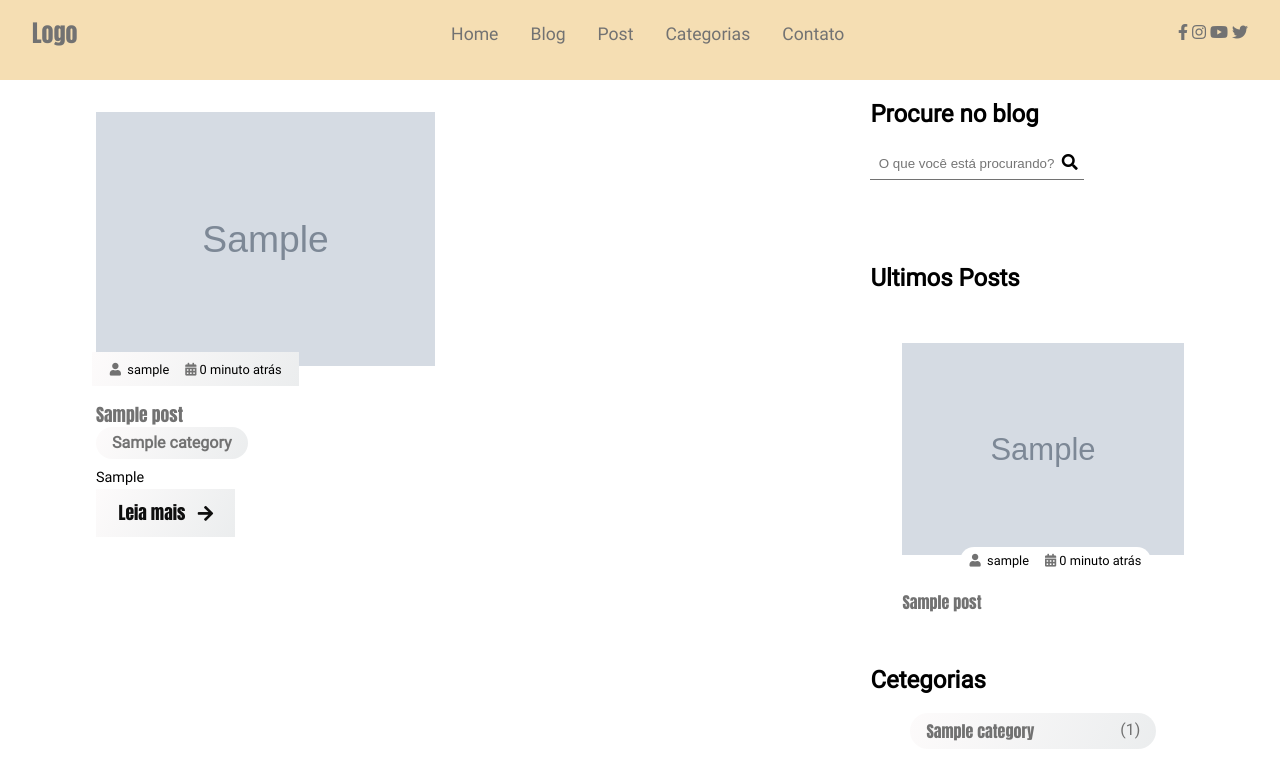
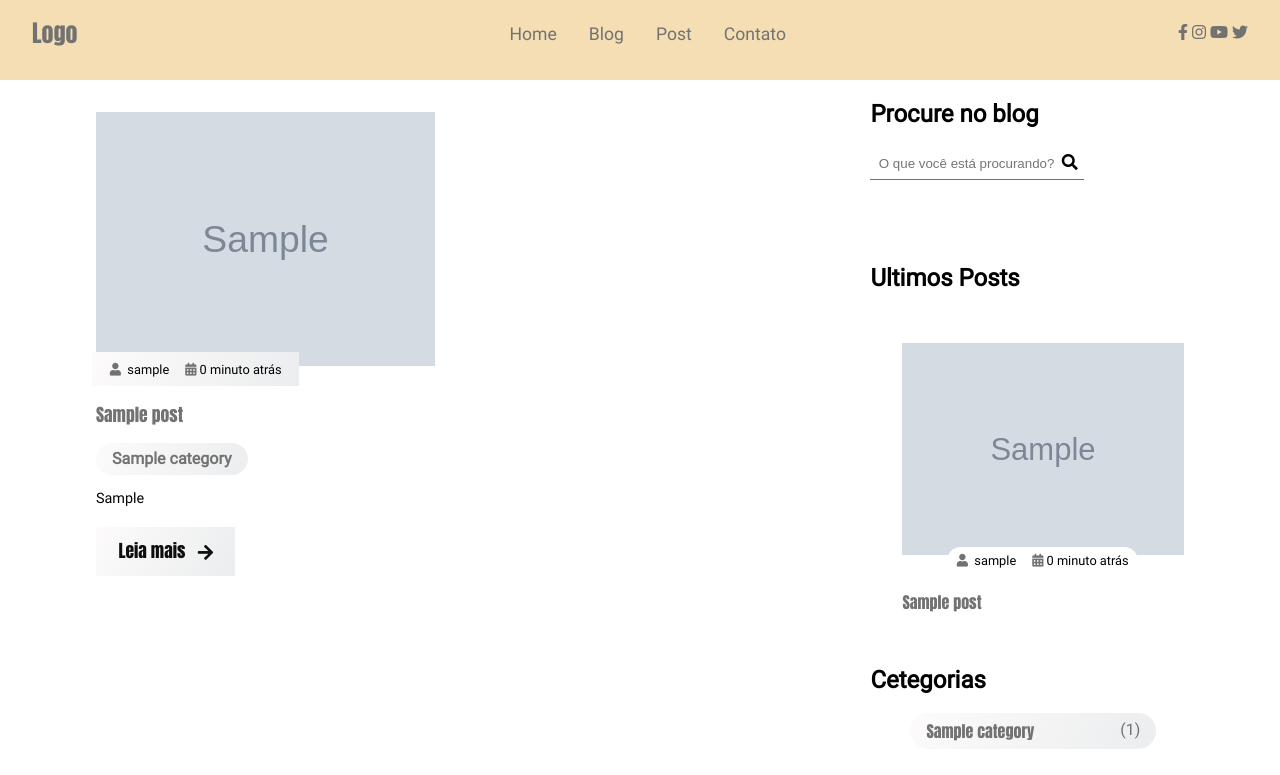
Before and after one commit to LucasDiasTavares/DjangoBlog, a Django app: page /blog/ in a window 1280 px wide. Shown: the top 775 px of the page. Run offline with Django 3.2, Linux system fonts and the light colour scheme; tables that the repository leaves empty hold one stand-in row (values such as "Sample post"); grey boxes marked "Sample" are stand-in pictures; some libraries are stand-ins or nearby versions.

Commit message:
Diversas melhorias de front-end

```diff
--- a/src/posts/views.py
+++ b/src/posts/views.py
@@ -14,7 +14,7 @@ def get_category_count():
 
 def get_most_recent_four_posts():
     # Method to get the most recent 4 posts
-    most_recent = Post.objects.order_by('-timestamp')[0:3]
+    most_recent = Post.objects.order_by('-timestamp')[0:4]
     return most_recent
 
 
@@ -27,7 +27,7 @@ def search(request):
         queryset = queryset.filter(
             # Filter by title or overview, you can put as many fields you want
             Q(title__icontains=query) |
-            Q(overview__icontains=query)
+            Q(categories__title__icontains=query)
         ).distinct()
     context = {
         'queryset': queryset
@@ -61,7 +61,7 @@ def blog(request):
     most_recent = get_most_recent_four_posts()
 
     # Pagination
-    paginator = Paginator(post_list, 8)
+    paginator = Paginator(post_list, 6)
     page_request = 'page'
     page = request.GET.get(page_request)
     try:
--- a/src/static_in_env/assets/css/style.css
+++ b/src/static_in_env/assets/css/style.css
@@ -47,6 +47,10 @@ p {
     margin: 0 5vw;
 }
 
+.owl-container {
+    margin: 0 1vw;
+}
+
 ul {
     list-style-type: none;
 }
@@ -81,6 +85,10 @@ span {
 
 .text-grey {
     color: var(--light-gray);
+}
+
+.mb-2 {
+    margin-bottom: 2rem !important;
 }
 
 /* Navbar */
@@ -199,7 +207,7 @@ main .hero-title .btn:hover {
 main .blog {
     background: url('../img/Abract01.png');
     background-repeat: no-repeat;
-    background-position: right;
+
     height: 100vh;
     width: 100%;
 }
@@ -227,7 +235,7 @@ main .blog-content .btn-blog {
     margin: 0.5rem;
 }
 
-section .container .owl-nav {
+section .container2 .owl-nav {
     position: absolute;
     top: 0%;
     margin: 0 auto;
@@ -273,7 +281,7 @@ main .site-content .post-content>.post-image .post-info {
     padding: 1rem;
     position: absolute;
     bottom: 0%;
-    left: 15vw;
+    left: 20vw;
     border-radius: 3rem;
 }
 
@@ -297,6 +305,11 @@ main .site-content .post-content>.post-image .post-info span {
 main .site-content .post-title a {
     font-family: var(--font-Anton);
     font-size: 1.5rem;
+}
+
+main .site-content .post-title .tags {
+    display: block;
+    margin: 1rem 0 1.2rem 0;
 }
 
 main .site-content .post-title .tags .tag {
@@ -373,7 +386,7 @@ main .site-content .post-content .post-title .post-btn {
 .site-content .sidebar .popular-post .post-info {
     padding: 0.4rem 0.1rem !important;
     bottom: 0rem !important;
-    left: 7vw !important;
+    left: 6vw !important;
     background: white !important;
 }
 
@@ -651,7 +664,6 @@ main .container .site-content .postpage>div {
 
 main .container .site-content .postpage>div:nth-child(n + 9) {
     border-top: none !important;
-
 }
 
 main .container .site-content .postpage>div:nth-child(n + 3) {
@@ -669,7 +681,15 @@ main .site-content .postpage .post-content>.post-image .post-info {
 
 main .site-content .postpage .post-title a {
     font-size: 1.1rem;
+    padding: 0.5rem 0;
 }
+
+main .site-content .postpage .post-title .title {
+    margin-bottom: 0.5rem;
+    display: block;
+    padding: 0 !important;
+}
+
 
 main .site-content .postpage .post-title p {
     font-size: 0.9rem;
@@ -756,7 +776,30 @@ main .site-content .singlepostpage .post-title .post-body p span img {
 
 /* max 330px extra-smallsmartphones */
 @media only screen and (max-width: 330px) {
+
+    aside {
+        margin-bottom: 3rem;
+    }
+
     main .site-content .singlepostpage .post-title p {
         display: block;
     }
+
+    main .site-content .post-content>.post-image,
+    .post-title {
+        padding: 0;
+    }
+
+    main .site-content .post-title .tags {
+        display: flex;
+    }
+
+    .site-content .next-previus-post {
+        margin: 2rem 0;
+    }
+
+    .site-content .next-previus-post a span {
+        font-size: 0.8rem;
+    }
+
 }
--- a/src/templates/blog.html
+++ b/src/templates/blog.html
@@ -24,15 +24,15 @@
                         </div>
                     </div>
                     <div class="post-title">
-                        <a href="{{ post.get_absolute_url }}"> {{ post.title }} </a>
+                        <a class="title" href="{{ post.get_absolute_url }}"> {{ post.title }} </a>
                         <div class="tags flex-row">
                             {% for cat in post.categories.all %}
-                            <a href="#">
+                            <a href="http://localhost:8000/seach/?q={{ cat.title }}">
                                 <span class="tag">{{ cat.title }}</span>
                             </a>
                             {% endfor %}
                         </div>
-                        <p>{{ post.overview|truncatechars:100 }}</p>
+                        <p class="mb-2">{{ post.overview|truncatechars:100 }}</p>
                         <a href="{{ post.get_absolute_url }}" class="btn post-btn">Leia mais &nbsp; <i class="fas fa-arrow-right"></i> </a>
                     </div>
                 </div><!-- end of post -->
--- a/src/templates/components/navbar.html
+++ b/src/templates/components/navbar.html
@@ -18,10 +18,7 @@
                     <a href="/blog">Blog</a>
                 </li>
                 <li class="nav-link">
-                    <a href="/post">Post</a>
-                </li>
-                <li class="nav-link">
-                    <a href="#">Categorias</a>
+                    <a href="/post/1/">Post</a>
                 </li>
                 <li class="nav-link">
                     <a href="#">Contato</a>
--- a/src/templates/components/sidebar.html
+++ b/src/templates/components/sidebar.html
@@ -47,7 +47,7 @@
         <ul class="category-list">
             {% for cat in category_count %}
             <li class="list-items">
-                <a href="#">{{ cat.categories__title }}</a>
+                <a href="http://localhost:8000/seach/?q={{ cat.categories__title  }}">{{ cat.categories__title }}</a>
                 <span>({{ cat.categories__title__count }})</span>
             </li>
             {% endfor %}
--- a/src/templates/post.html
+++ b/src/templates/post.html
@@ -21,7 +21,7 @@
                         </div>
                     </div>
                     <div class="post-title">
-                        <a href="#">{{ post.title }}</a>
+                        <a class="mb-2" href="#">{{ post.title }}</a>
                         <div class="tags flex-row">
                             {% for cat in post.categories.all %}
                             <a href="#">
@@ -37,7 +37,7 @@
                 <div class="post-suggested"><span>Posts sugeridos</span></div>
                 <div class="next-previus-post flex-row">
                     {% if post.previous_post %}
-                    <div class="post-title flex-row">
+                    <div class="post-title flex-row mb-2">
                         <a href="{{ post.previous_post.get_absolute_url }}">
                             <i class="fas fa-chevron-left"></i>
                             <span>{{ post.previous_post.title|truncatechars:30  }}</span>
--- a/src/templates/search_results.html
+++ b/src/templates/search_results.html
@@ -8,7 +8,9 @@
     <h2>Resultado da pesquisa</h2>
     <ul>
         {% for post in queryset %}
-        <li><a href="{{ post.get_absolute_url }}">{{ post.title }}</a></li>
+        <li>
+            <a href="{{ post.get_absolute_url }}">{{ post.title }}</a>
+        </li>
         {% endfor %}
     </ul>
 </div>
```
Also changed, not shown: src/templates/index.html (+3 -5 lines).
